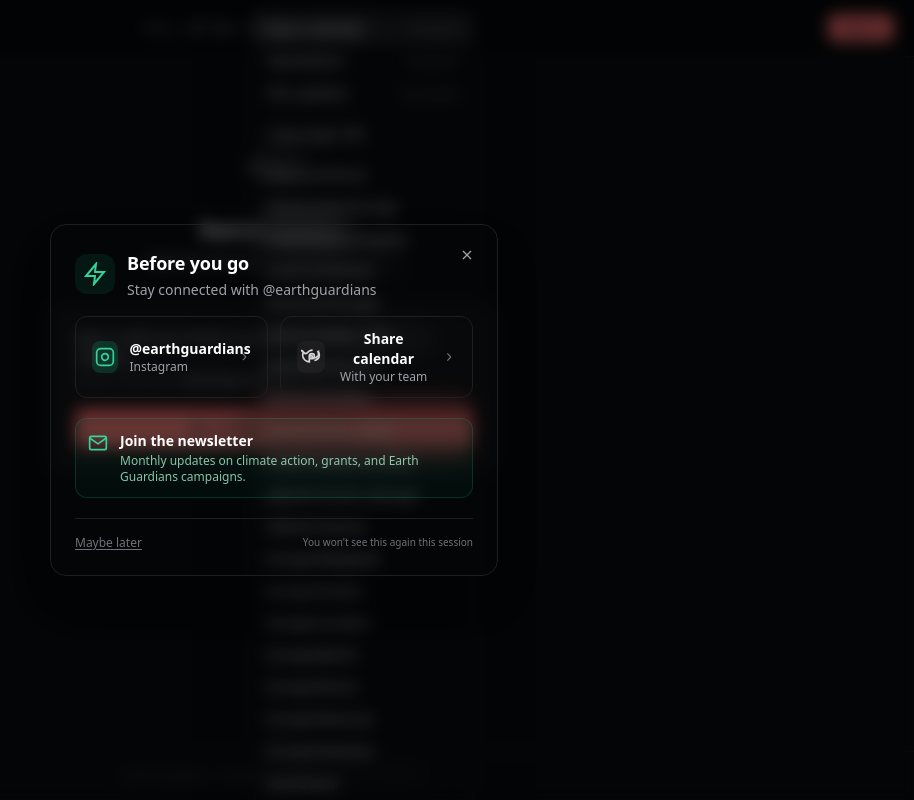
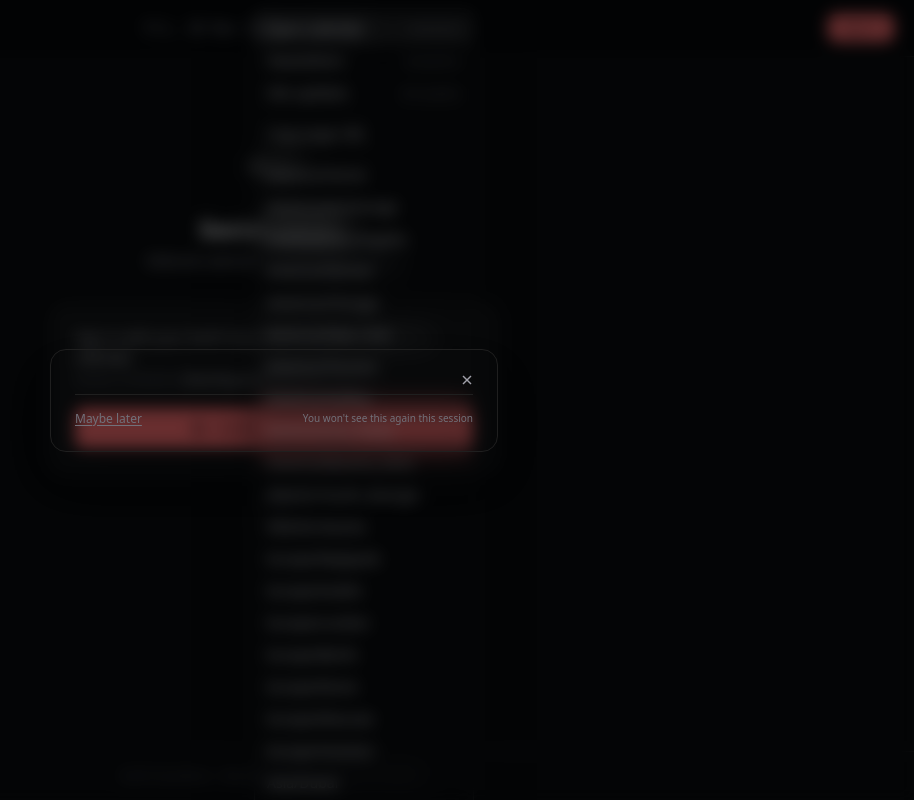
Before and after one commit to guardioesdaterra/social-media, a Nuxt app: page /login in a window 1280 px wide. Both pictures are taken after a click on the element "Clock". Shown: the whole page, without its empty margins (366-1280 px from the left). Built offline with nearby package versions, Linux system fonts and the light colour scheme.

Commit message:
feat(social-media): remove CTA blocks from exit-intent popup

```diff
--- a/components/ExitIntentPopup.vue
+++ b/components/ExitIntentPopup.vue
@@ -19,7 +19,7 @@
         class="eip-overlay fixed inset-0 z-[9999] flex items-center justify-center p-4"
         role="dialog"
         aria-modal="true"
-        aria-label="Before you go"
+        aria-label="Exit intent popup"
         @click.self="dismiss"
         @keydown.esc="dismiss"
       >
@@ -40,83 +40,6 @@
               <line x1="6" y1="6" x2="18" y2="18" />
             </svg>
           </button>
-
-          <!-- header -->
-          <div class="eip-header mb-4 flex items-center gap-3">
-            <div class="eip-icon w-10 h-10 rounded-xl bg-emerald-500/10 flex items-center justify-center text-emerald-400">
-              <svg class="w-6 h-6" viewBox="0 0 24 24" fill="none" stroke="currentColor" stroke-width="2">
-                <path d="M13 2L3 14h9l-1 8 10-12h-9l1-8Z" />
-              </svg>
-            </div>
-            <div>
-              <h3 class="eip-title text-white font-bold text-lg tracking-tight">Before you go</h3>
-              <p class="eip-sub text-zinc-400 text-sm">
-                Stay connected with @earthguardians
-              </p>
-            </div>
-          </div>
-
-          <!-- social handles row -->
-          <div class="eip-handles mb-5 grid grid-cols-2 gap-3">
-            <a
-              href="https://instagram.com/earthguardians"
-              target="_blank"
-              rel="noopener noreferrer"
-              class="eip-handle flex items-center gap-3 px-4 py-3 rounded-xl border border-[var(--eg-border)] bg-[var(--bg-tertiary)] hover:border-emerald-500/40 hover:bg-emerald-500/5 transition-all group"
-            >
-              <div class="eip-handle-icon w-8 h-8 rounded-lg bg-emerald-500/20 flex items-center justify-center text-emerald-400 group-hover:bg-emerald-500 transition-colors">
-                <svg class="w-5 h-5" viewBox="0 0 24 24" fill="none" stroke="currentColor" stroke-width="2">
-                  <rect x="2" y="2" width="20" height="20" rx="5" ry="5" />
-                  <path d="M16 11.37A4 4 0 1112.63 8 4 4 0 0116 11.37Z" />
-                  <line x1="17.5" y1="17.5" x2="17.51" y2="17.5" />
-                </svg>
-              </div>
-              <div class="eip-handle-text flex flex-col min-w-0">
-                <span class="eip-handle-user text-sm font-semibold text-white">@earthguardians</span>
-                <span class="eip-handle-label text-xs text-zinc-400">Instagram</span>
-              </div>
-              <svg class="eip-handle-arrow w-4 h-4 text-zinc-500 group-hover:text-emerald-400 transition-colors" viewBox="0 0 24 24" fill="none" stroke="currentColor" stroke-width="2">
-                <line x1="9" y1="18" x2="15" y2="12" />
-                <line x1="15" y1="12" x2="9" y2="6" />
-              </svg>
-            </a>
-
-            <button
-              class="eip-handle flex items-center gap-3 px-4 py-3 rounded-xl border border-[var(--eg-border)] bg-[var(--bg-tertiary)] hover:border-zinc-600 hover:bg-zinc-800/50 transition-all group"
-              @click="shareCalendar"
-            >
-              <div class="eip-handle-icon w-8 h-8 rounded-lg bg-zinc-800/50 flex items-center justify-center text-zinc-300 group-hover:bg-zinc-600 transition-colors">
-                <svg class="w-5 h-5" viewBox="0 0 24 24" fill="none" stroke="currentColor" stroke-width="2">
-                  <path d="M14 3.69a8.96 8.96 0 00-4.31 1.23l-2.36 2.17a2.26 2.26 0 01-3.42 0l-2.36-2.17a8.96 8.96 0 00-4.31-1.23C4.84 3.69 2 6.55 2 9.88c0 4.17 3.48 7.65 8 7.95v-5.19a2.27 2.27 0 011.13-2 2.27 2.27 0 012.22 0v2.14h5.32a2.27 2.27 0 012.22-2v-5.48C18.52 6.55 22 3.69 22 9.88c0 3.33-2.84 6.19-6 6.19" />
-                  <path d="M16 11a3 3 0 11-6 0 3 3 0 016 0Z" />
-                </svg>
-              </div>
-              <div class="eip-handle-text flex flex-col min-w-0">
-                <span class="eip-handle-user text-sm font-semibold text-white">Share calendar</span>
-                <span class="eip-handle-label text-xs text-zinc-400">With your team</span>
-              </div>
-              <svg class="eip-handle-arrow w-4 h-4 text-zinc-500 group-hover:text-emerald-400 transition-colors" viewBox="0 0 24 24" fill="none" stroke="currentColor" stroke-width="2">
-                <line x1="9" y1="18" x2="15" y2="12" />
-                <line x1="15" y1="12" x2="9" y2="6" />
-              </svg>
-            </button>
-          </div>
-
-          <!-- newsletter -->
-          <div class="eip-newsletter p-3 rounded-xl border border-emerald-500/20 bg-emerald-500/5">
-            <div class="flex items-start gap-3">
-              <svg class="w-5 h-5 text-emerald-400 mt-0.5 shrink-0" viewBox="0 0 24 24" fill="none" stroke="currentColor" stroke-width="2">
-                <path d="M4 4h16c1.1 0 2 .9 2 2v12c0 1.1-.9 2-2 2H4c-1.1 0-2-.9-2-2V6c0-1.1.9-2 2-2Z" />
-                <polyline points="22,6 12,13 2,6" />
-              </svg>
-              <div>
-                <p class="eip-news-title text-sm font-semibold text-white">Join the newsletter</p>
-                <p class="eip-news-desc text-xs text-emerald-200/80 mt-0.5">
-                  Monthly updates on climate action, grants, and Earth Guardians campaigns.
-                </p>
-              </div>
-            </div>
-          </div>
 
           <!-- footer -->
           <div class="eip-footer mt-5 pt-4 border-t border-[var(--eg-border)] flex items-center justify-between">
```
